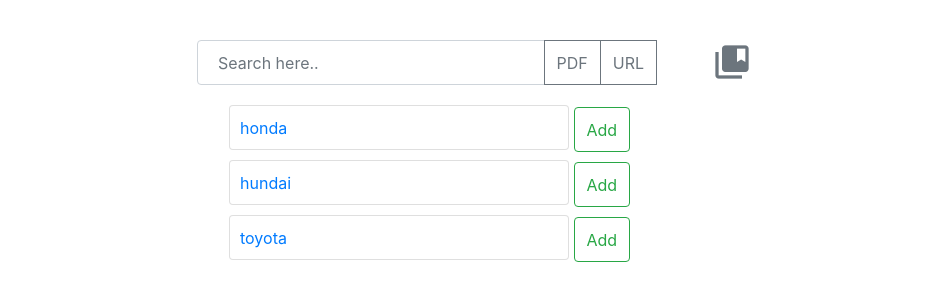
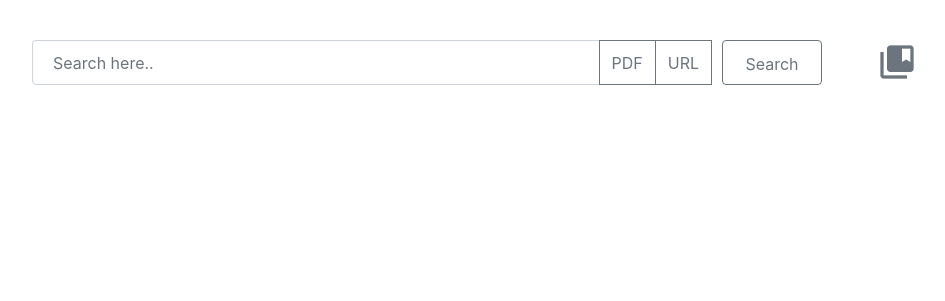
Before and after one commit to himesh257/Search-Engine, a Flask app: page / in a window 1280 px wide. Shown: the top 301 px of the page, without its empty margins (158-1103 px from the left). Run offline with Flask 2, Linux system fonts and the light colour scheme; some libraries are stand-ins or nearby versions.

Commit message:
not there yet

```diff
--- a/main.py
+++ b/main.py
@@ -1,18 +1,43 @@
 import sys
-from flask import Flask, render_template, request, jsonify
+import time
+import os
+from flask import Flask, render_template, request, session, redirect, url_for
 import random, json
+try:
+    from googlesearch import search
+except ImportError:
+    print("No module named 'google' found")
 
 app = Flask(__name__)
+app.secret_key = os.urandom(24)
+#carss = ['honda', 'hundai', 'toyota']
+#url = ["http://www.google.com", "https://www.google.com/search?q=bootstrap+footers&oq=boo&aqs=chrome.0.69i59j69i60j69i65l2j69i57j69i59.799j0j7&sourceid=chrome&ie=UTF-8", "https://getbootstrap.com/docs/4.1/examples/"]
+bl = [];
+results = [];
+resultsUrl = [];
+one = ''
 
-carss = ['honda', 'hundai', 'toyota']
-url = ["http://www.google.com", "https://www.google.com/search?q=bootstrap+footers&oq=boo&aqs=chrome.0.69i59j69i60j69i65l2j69i57j69i59.799j0j7&sourceid=chrome&ie=UTF-8", "https://getbootstrap.com/docs/4.1/examples/"]
-bl = [];
+def res(q):
+    query = q
+    for j in search(query, tld="co.in", num=1, stop=2, pause=2):
+        #print(j)
+        results.append(j)
+    return results
+
+def resUrl(q):
+    query = q
+    for j in search(query, tld="co.in", num=1, stop=1, pause=2):
+        #print(j)
+        resultsUrl.append(j)
+    return resultsUrl
 
 
 @app.route('/')
 def mainPage():
     print("im at mainpage")
-    return render_template("main.html", results = carss, url = url, c = len(carss))
+    a = request.args.get('a')
+    #return render_template("main.html", results = res(a), url = url, c = len(x))
+    return render_template("main.html", results = [], url = url, c = 0)
 
 @app.route('/bucketList', methods=['GET','POST'])
 def bucketLists():
@@ -26,18 +51,36 @@
     print(bl)
     return a
 
-@app.route('/pdf')
+@app.route('/pdf', methods=['GET','POST'])
 def pdf():
+    start = time.time()
+    print('pdf page')
     a = request.args.get('a')
-    print(a)
-    return a
+    print(res(a))
+    print(results)
+    end = time.time()
+    one = end - start
+    #print(end - start)
+    return "ok"
+
+
+@app.route('/pdfs', methods=['GET','POST'])
+def pdfs():
+    time.sleep(4)
+    return render_template("main.html", results = results, url = results, c = len(results))
 
 @app.route('/url')
 def url():
+    print('url page')
     a = request.args.get('a')
-    print(a)
-    return a
+    print(resUrl(a))
+    print(resultsUrl)
+    return "ok"
 
+@app.route('/urls', methods=['GET','POST'])
+def urls():
+    print(results)
+    return render_template("main.html", results = resultsUrl, url = results, c = len(resultsUrl))
 
 
 
--- a/static/css/main.css
+++ b/static/css/main.css
@@ -11,6 +11,15 @@
     color: #808080;
     width: 800px;
     height: 400px;
+}
+
+#pdfs{
+    text-align: center;
+    margin-left: 10px;
+    width: 100px;
+    height: 45px;
+    padding: 0px 15px;
+    padding-top: 2px;
 }
 
 .material-icons{
@@ -29,7 +38,7 @@
 }
 
 .input-group{
-  width: 570px;
+  width: 900px;
   height: 45px;
   margin: 0 auto;
   margin-bottom: 20px;
@@ -62,7 +71,7 @@
 }
 
 .form-control{
-  width: 50px;
+  width: 100px;
   height: 45px;
   padding: 0 20px;
   margin: 0 auto;
--- a/templates/main.html
+++ b/templates/main.html
@@ -6,7 +6,6 @@
         <meta name="viewport" content="width=device-width, initial-scale=1, shrink-to-fit=no">
         <link href="{{ url_for('static', filename='css/bootstrap.min.css') }}" rel="stylesheet" type=text/css>
         <link href="https://fonts.googleapis.com/icon?family=Material+Icons" rel="stylesheet">
-	    <script src="{{ url_for('static', filename='js/addingResults.js') }}" type=text/javascript></script>
 	    <link href="{{ url_for('static', filename='css/main.css') }}" rel="stylesheet" type=text/css>
 
 	    <title> App </title>
@@ -18,6 +17,7 @@
             <div class="input-group-append">
                 <button class="btn btn-outline-secondary" id="pdf" type="button">PDF</button>
                 <button class="btn btn-outline-secondary" id="url" type="button">URL</button>
+                <a href="{{ url_for('pdfs')}}"><button class="btn btn-outline-secondary" id="pdfs" type="button">Search</button></a>
                 <a href="{{ url_for('bucketLists') }}" id="blPage"><button class="btn btn-outline-secondary" id="bl" type="button"><i class="material-icons" style="font-size:40px">collections_bookmark</i></button></a>
             </div>
         </div>
@@ -33,6 +33,7 @@
             {%endfor%}
         <script>
             var btns = document.getElementsByClassName('btn btn-outline-success');
+            var c = true;
             for(var i = 0; i<btns.length; i+=1)(function(i){
                 $(function(){
                   $('#addBtn'+i).click(function(e){
@@ -48,6 +49,10 @@
 
              $(function(){
                   $('#pdf').click(function(e){
+                      if(c == true){
+                        $(this).css({'background-color':'#28A745', 'color':'white' })
+                      }
+                      c = false
                       $.getJSON($SCRIPT_ROOT + '/pdf', {
                           a: document.getElementById('search').value
                       }, function(d){
@@ -59,6 +64,10 @@
 
              $(function(){
                   $('#url').click(function(e){
+                      if(c == true){
+                          $(this).css({'background-color':'#28A745', 'color':'white' })
+                      }
+                      c = false;
                       $.getJSON($SCRIPT_ROOT + '/url', {
                           a: document.getElementById('search').value
                       }, function(d){
```
Also changed, not shown: templates/pdf.html (added, +23 -0 lines).
